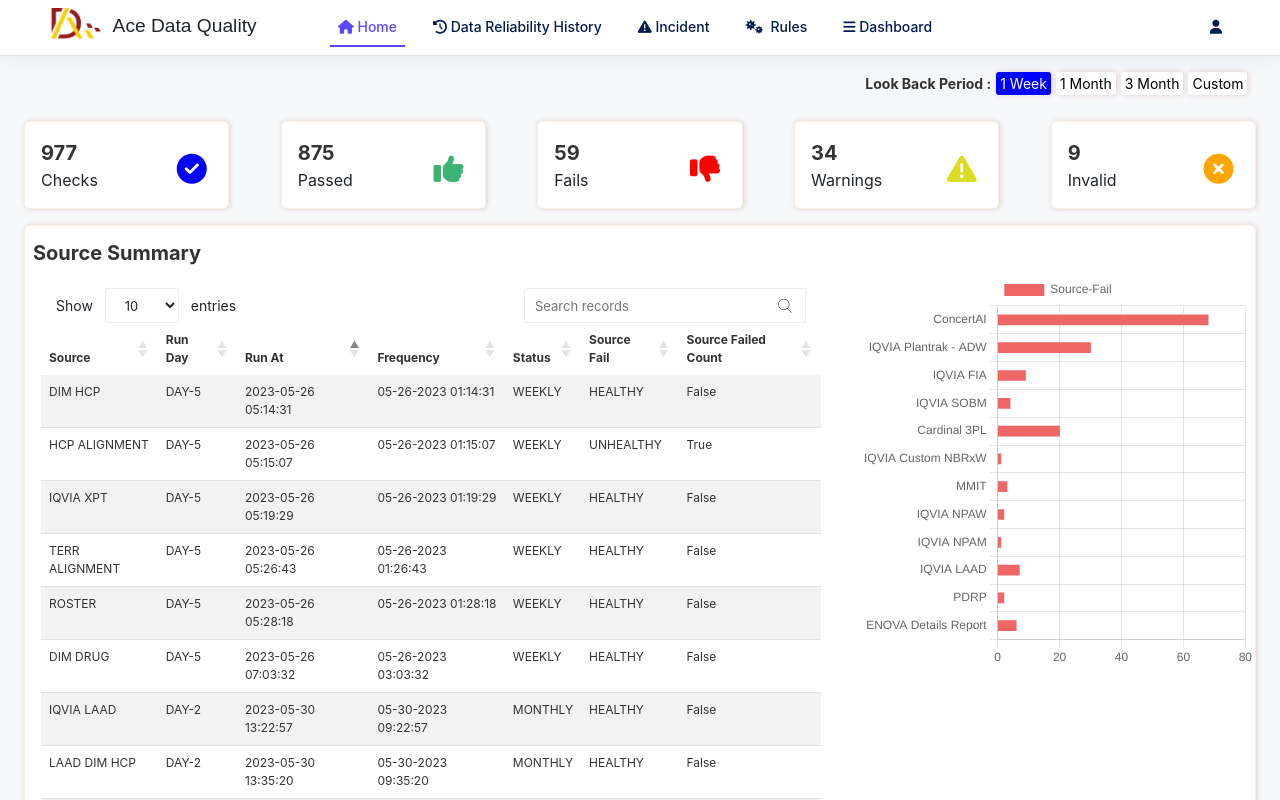
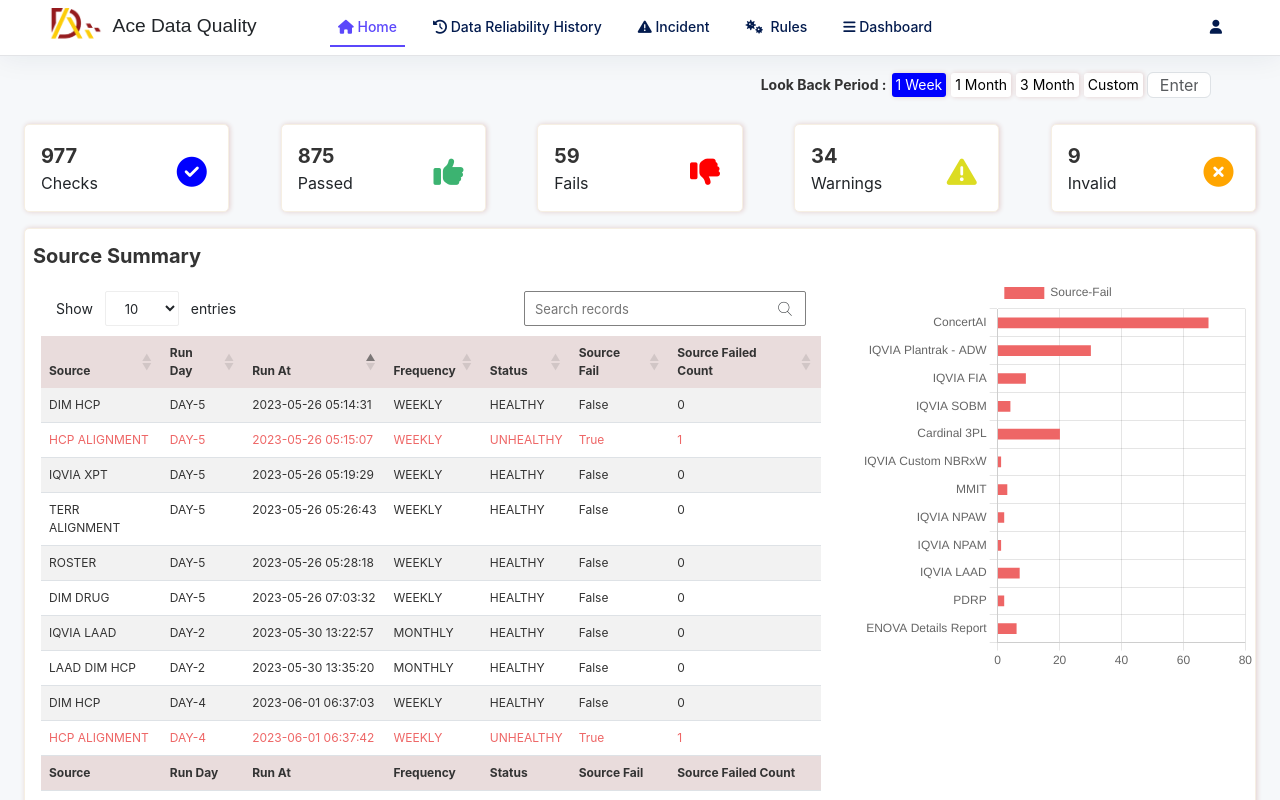
Before and after one commit to manickavasagarn/adq-react, a React (Create React App) app: page / in a window 1280 px wide. Shown: the top 800 px of the page. Built offline with nearby package versions, Linux system fonts and the light colour scheme.

Commit message:
ui change

```diff
--- a/src/components/Home.js
+++ b/src/components/Home.js
@@ -57,8 +57,8 @@ function Home() {
     return (
         <div className='p-4 mt-5'>
             <div className='row mb-3'>
-                <div className='col-8'></div>
-                <div className='col-4 ps-3 adq-source'>
+                <div className='col-7'></div>
+                <div className='col-5 ps-3 adq-source'>
                     <div>
                         <div className='d-flex h-100 align-items-center'>
                             <p className='mb-0' style={{ fontSize: '14px' }}>Look Back Period : </p>
@@ -66,7 +66,8 @@ function Home() {
                             <button type="button" className={`adq-button ${lookback === '2' ? 'active' : ''}`} onClick={() => { toggleLookback('2'); }}>1 Month</button>
                             <button type="button" className={`adq-button ${lookback === '3' ? 'active' : ''}`} onClick={() => { toggleLookback('3'); }} >3 Month</button>
                             <button type="button" className={`adq-button ${lookback === '4' ? 'active' : ''}`} onClick={() => { toggleLookback('4'); }} >Custom</button>
-                        </div>
+                            <input type='text' placeholder='Enter' className='form-control ms-1' style={{width:'13%',height:'26px'}}></input>
+                         </div>
                         {
                             lookback === '4' ?
                                 <div className='row '>
--- a/src/components/NavBar.js
+++ b/src/components/NavBar.js
@@ -86,6 +86,20 @@ function NavBar() {
                                 </a>
                                 <div class="dropdown-menu  dropdown-menu-end animated zoomIn" aria-labelledby="navbarDropdown">
                                     <p className='d-flex justify-content-center fw-bold'>Demo User</p>
+
+                                    <div class="dropdown-divider"></div>
+                                    <div className='px-2 '>
+                                        <select className='form-control'  onChange={() => { toggle('1'); }}>
+                                            <option value=""> Select Project</option>
+                                            <option value="LEO">Leo Pharma</option>
+                                            <option value="UROVANT" selected>Urovant Pharma</option>
+                                            <option value="TRAIL1">trail1</option>
+                                            <option value="DATABRICKS_DEMO">Demo databricks</option>
+                                            <option value="DE">DE</option>
+                                            <option value="TESTTEST">TESTTEST</option>
+                                        </select>
+                                    </div>
+
                                     <a class="dropdown-item" >Profile</a>
                                     <a class="dropdown-item" >Settings</a>
                                     <div class="dropdown-divider"></div>
--- a/src/components/SourceSummary.js
+++ b/src/components/SourceSummary.js
@@ -1374,14 +1374,14 @@ function SourceSummary() {
           {
             tableData?.map((ele) => {
               return (
-                <tr>
+                <tr className={ele[5] == "UNHEALTHY" ? 'bg-custom' : null} >
                   <td onClick={(e) => handleClick(e, ele)} variant="contained">{ele?.[0]}</td>
                   <td onClick={(e) => handleClick(e, ele)} variant="contained">{ele?.[1]}</td>
                   <td onClick={(e) => handleClick(e, ele)} variant="contained">{ele?.[2]}</td>
-                  <td onClick={(e) => handleClick(e, ele)} variant="contained">{ele?.[3]}</td>
                   <td onClick={(e) => handleClick(e, ele)} variant="contained">{ele?.[4]}</td>
                   <td onClick={(e) => handleClick(e, ele)} variant="contained">{ele?.[5]}</td>
                   <td onClick={(e) => handleClick(e, ele)} variant="contained">{ele?.[6]}</td>
+                  <td onClick={(e) => handleClick(e, ele)} variant="contained">{ele?.[7]}</td>
                 </tr>
               )
             })
--- a/src/components/SourceTableView.js
+++ b/src/components/SourceTableView.js
@@ -39,7 +39,7 @@ function SourceTableView() {
             "08-28-2023 10:50:05",
             "CONCERTAI_OUTGOING_SPP_TRANSACTIONS",
             "Row Count Validation",
-            "pass",
+            "fail",
             "0"
         ],
         [
@@ -199,7 +199,7 @@ function SourceTableView() {
                         {
                             tableData?.map((ele) => {
                                 return (
-                                    <tr>
+                                    <tr className={ele[4] == "fail" ? 'bg-custom' : null}>
                                         <td >{ele?.[0]}</td>
                                         <td >{ele?.[1]}</td>
                                         <td >{ele?.[2]}</td>
--- a/src/css/Home.css
+++ b/src/css/Home.css
@@ -56,12 +56,21 @@
     font-style: normal;
 }
 
+.table-striped>tbody>tr.bg-custom>td,
+.table-striped>tbody>tr.bg-custom>th {
+   color: #ee6666 !important;
+ }
+
+ .table-striped>thead>tr>th,
+ .table-striped>tfoot>tr>th{
+    background-color: #e9dcdc;
+ }
 
 .dataTables_filter,
 .dataTables_length {
     padding: 20px 15px !important;
     padding-top: 0px !important;
-    padding-bottom: 0px !important;
+    padding-bottom: 10px !important;
 }
 
 .dataTables_filter label,
@@ -124,6 +133,7 @@ input[type="search"]::-webkit-search-results-decoration {
 .dataTables_wrapper .dataTables_filter input {
     margin: 0 !important;
     padding: 0px 0px 0px 10px !important;
+    border: 1px solid grey !important;
 }
 
 .dataTables_filter label {
```
